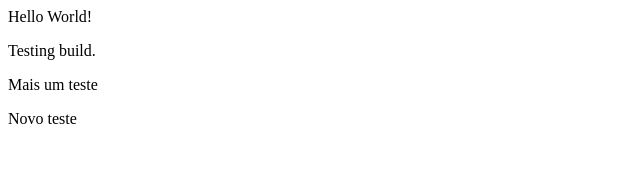
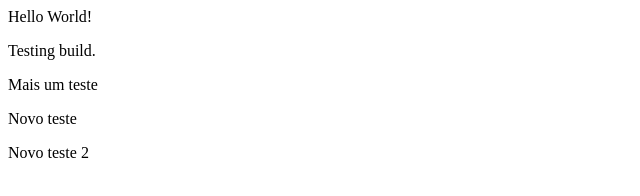
Before and after one commit to eduardoSlv/hello-world, a plain HTML site: page index.html in a window 1280 px wide. Shown: the full height of the page, 0-640 px from the left. Drawn offline with Linux system fonts and the light colour scheme.

Commit message:
novo teste 2

```diff
--- a/index.html
+++ b/index.html
@@ -4,5 +4,6 @@
   <p>Testing build.<p>
   <p>Mais um teste</p>
   <p>Novo teste</p>
+  <p>Novo teste 2</p>
 </body>
 </html>
```
